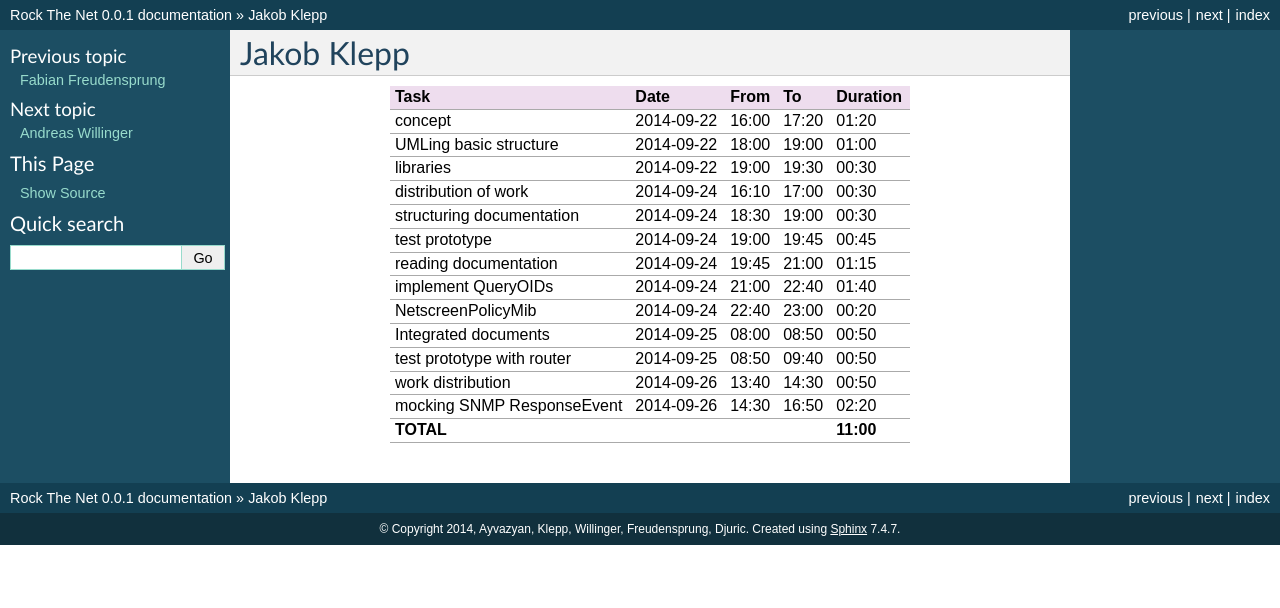
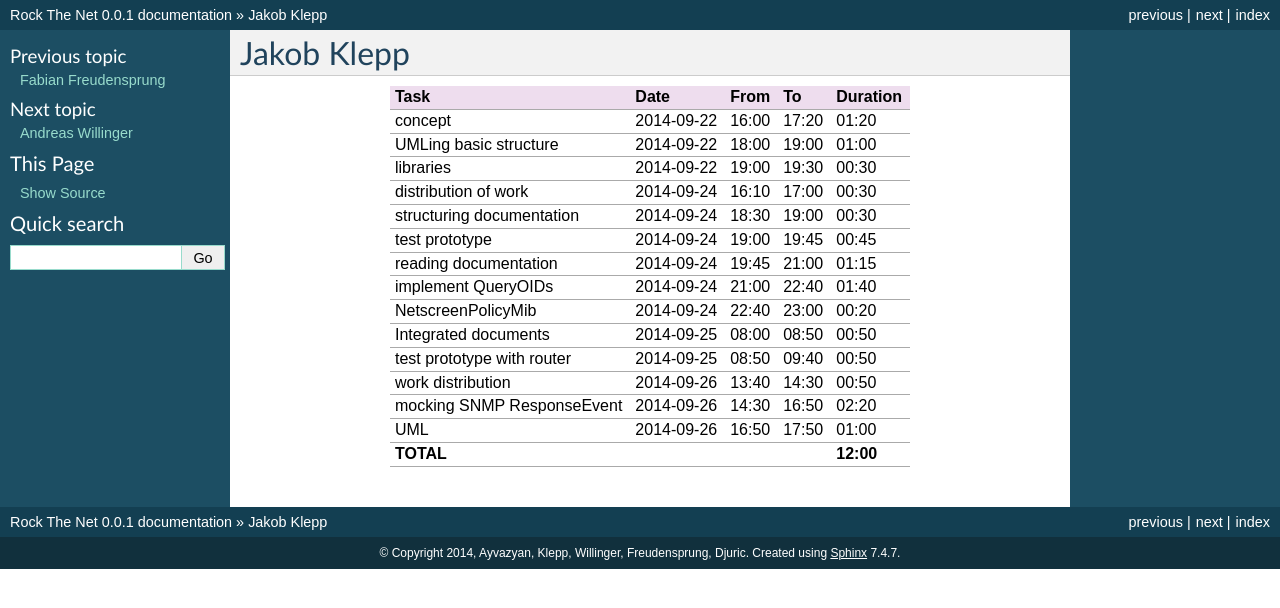
Before and after one commit to aayvazyan-tgm/RouterManagementProject_RockTheNet, a Sphinx documentation site: the page built from docs/timerecording_klepp.rst, in a window 1280 px wide. Shown: the top 608 px of the page. Built offline with Sphinx 7.4.7, drawn with Linux system fonts in a browser that asks for light colours.

Commit message:
UML (email support!)

```diff
--- a/docs/timerecording_klepp.rst
+++ b/docs/timerecording_klepp.rst
@@ -17,5 +17,6 @@ Integrated documents              2014-09-25 08:00 08:50   00:50
 test prototype with router        2014-09-25 08:50 09:40   00:50
 work distribution                 2014-09-26 13:40 14:30   00:50
 mocking SNMP ResponseEvent        2014-09-26 14:30 16:50   02:20
-**TOTAL**                                                **11:00**
+UML                               2014-09-26 16:50 17:50   01:00
+**TOTAL**                                                **12:00**
 ================================= ========== ===== ===== =========
```
Also changed, not shown: docs/_static/All The Classes.png (added), docs/_static/All_The_Classes.png, 1 other file.
